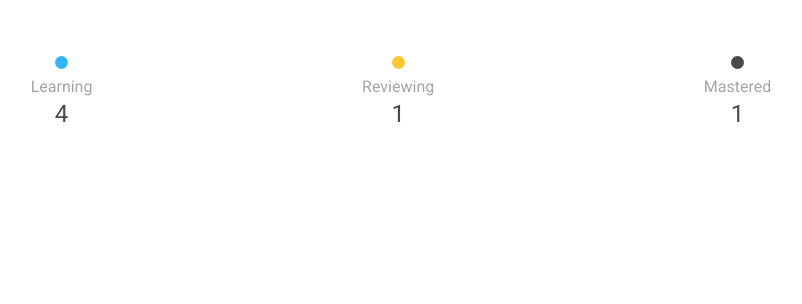
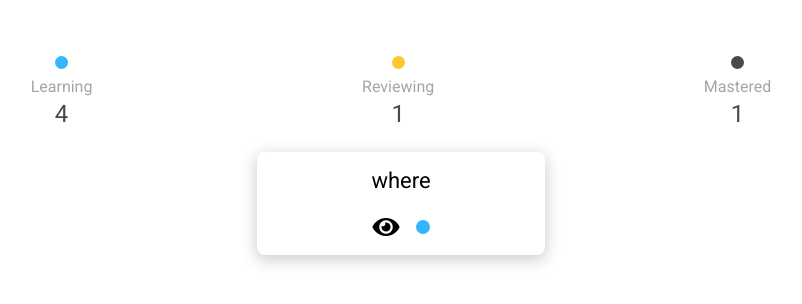
Before and after one commit to JeremyGillard/fluent-frontend, a Vue app: page /#/ in a window 1280 px wide. Shown: the top 304 px of the page, without its empty margins (239-1041 px from the left). Built offline with nearby package versions, Linux system fonts and the light colour scheme.

Commit message:
feat(flashcard): FlashCard creation

```diff
--- a/src/App.vue
+++ b/src/App.vue
@@ -5,17 +5,25 @@
       :reviewingLength="reviewing.length"
       :masteredLength="mastered.length"
     />
+    <flash-card
+      :term="currentTerm.term"
+      :translation="currentTerm.translation"
+      :reviewed="currentTerm.reviewed"
+      :color="flashCardColor"
+    />
   </main>
 </template>
 
 <script>
 import ListIndicators from './components/ListIndicators.vue';
+import FlashCard from './components/FlashCard.vue';
 import { getTerms } from './services/api';
 
 export default {
   name: 'App',
   components: {
     ListIndicators,
+    FlashCard,
   },
   data() {
     return {
@@ -37,6 +45,24 @@ export default {
     mastered() {
       return this.terms.filter((term) => !!term.numberCorrectAnswer);
     },
+    currentTerm() {
+      if (this.learning) {
+        return this.learning[0];
+      } else if (this.reviewing) {
+        return this.reviewing[0];
+      } else {
+        return this.mastered[0];
+      }
+    },
+    flashCardColor() {
+      if (this.learning) {
+        return '#34B6FF';
+      } else if (this.reviewing) {
+        return '#ffc634';
+      } else {
+        return '#4A4A4A';
+      }
+    },
   },
 };
 </script>
--- /dev/null
+++ b/src/components/FlashCard.vue
@@ -0,0 +1,83 @@
+<template>
+  <section @click="handleToggle" class="flash-card">
+    <p class="content">{{ content }}</p>
+    <div class="light">
+      <div class="icon"><i :class="toggledClassName"></i></div>
+      <div class="tablet" :style="{ backgroundColor: color }"></div>
+    </div>
+  </section>
+</template>
+
+<script>
+export default {
+  props: {
+    term: {
+      type: String,
+      required: true,
+    },
+    translation: {
+      type: String,
+      required: true,
+    },
+    reviewed: {
+      type: Boolean,
+      required: true,
+    },
+    color: {
+      type: String,
+      required: true,
+    },
+  },
+  data() {
+    return {
+      toggle: false,
+      className: '',
+    };
+  },
+  computed: {
+    content() {
+      return this.toggle ? this.translation : this.term;
+    },
+    toggledClassName() {
+      return this.toggle ? 'fas fa-eye-slash' : 'fas fa-eye';
+    },
+  },
+  methods: {
+    handleToggle() {
+      this.toggle = !this.toggle;
+    },
+  },
+};
+</script>
+
+<style lang="scss" scoped>
+.flash-card {
+  width: 16rem;
+  box-shadow: 0px 4px 16px 1px rgba(0, 0, 0, 0.2);
+  border-radius: 0.5rem;
+  margin: 1.5rem auto 1rem;
+  padding: 1rem;
+}
+.content {
+  font-size: 1.375rem;
+  color: '#4a4a4a';
+  margin: 0 auto 1.375rem;
+  text-align: center;
+}
+.light {
+  display: flex;
+  flex-flow: row nowrap;
+  justify-content: center;
+  align-items: center;
+}
+.icon i {
+  font-size: 1.5rem;
+  color: '#4a4a4a';
+}
+.tablet {
+  width: 0.875rem;
+  height: 0.875rem;
+  border-radius: 0.5rem;
+  margin-left: 1rem;
+}
+</style>
```
